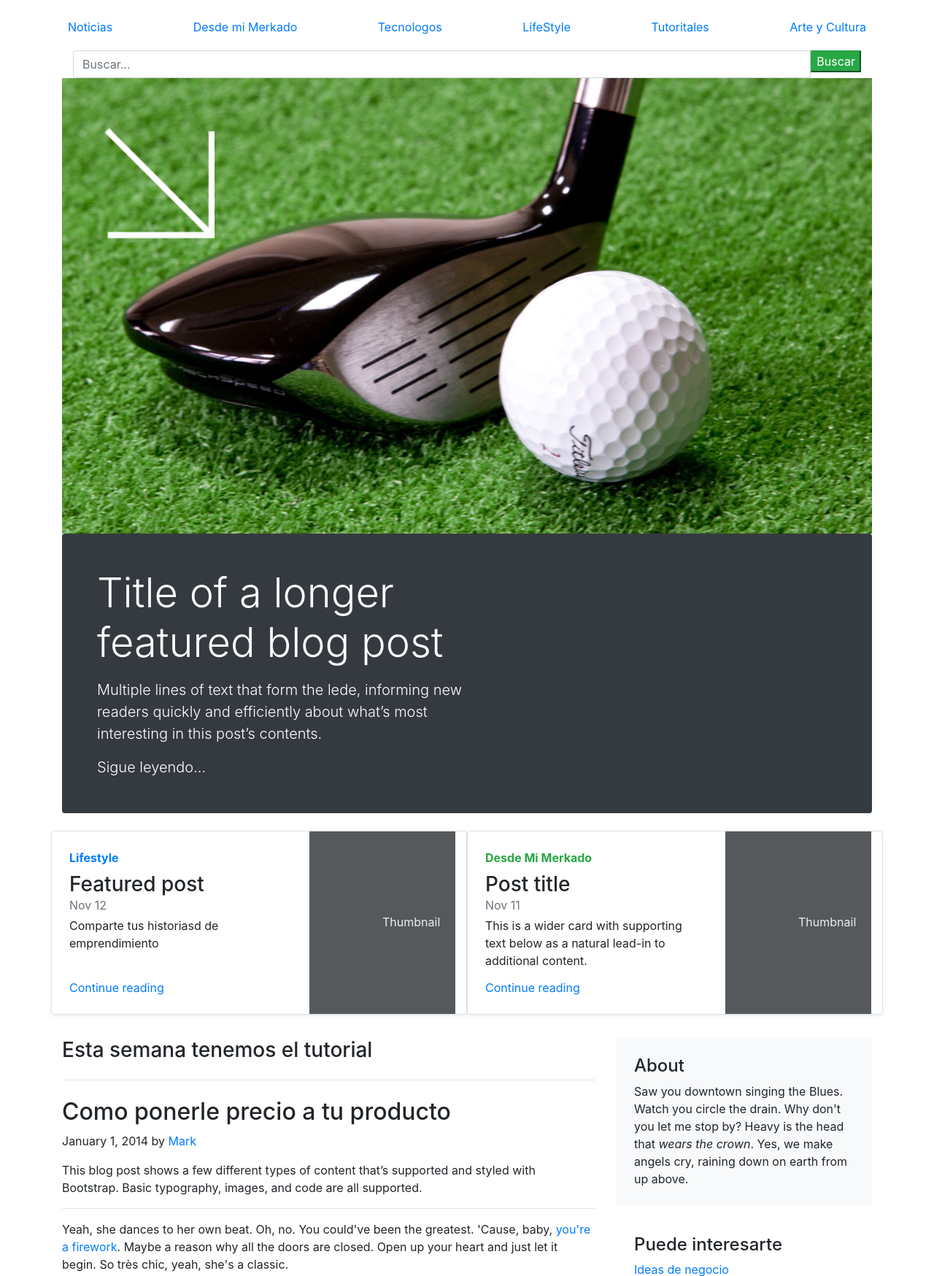
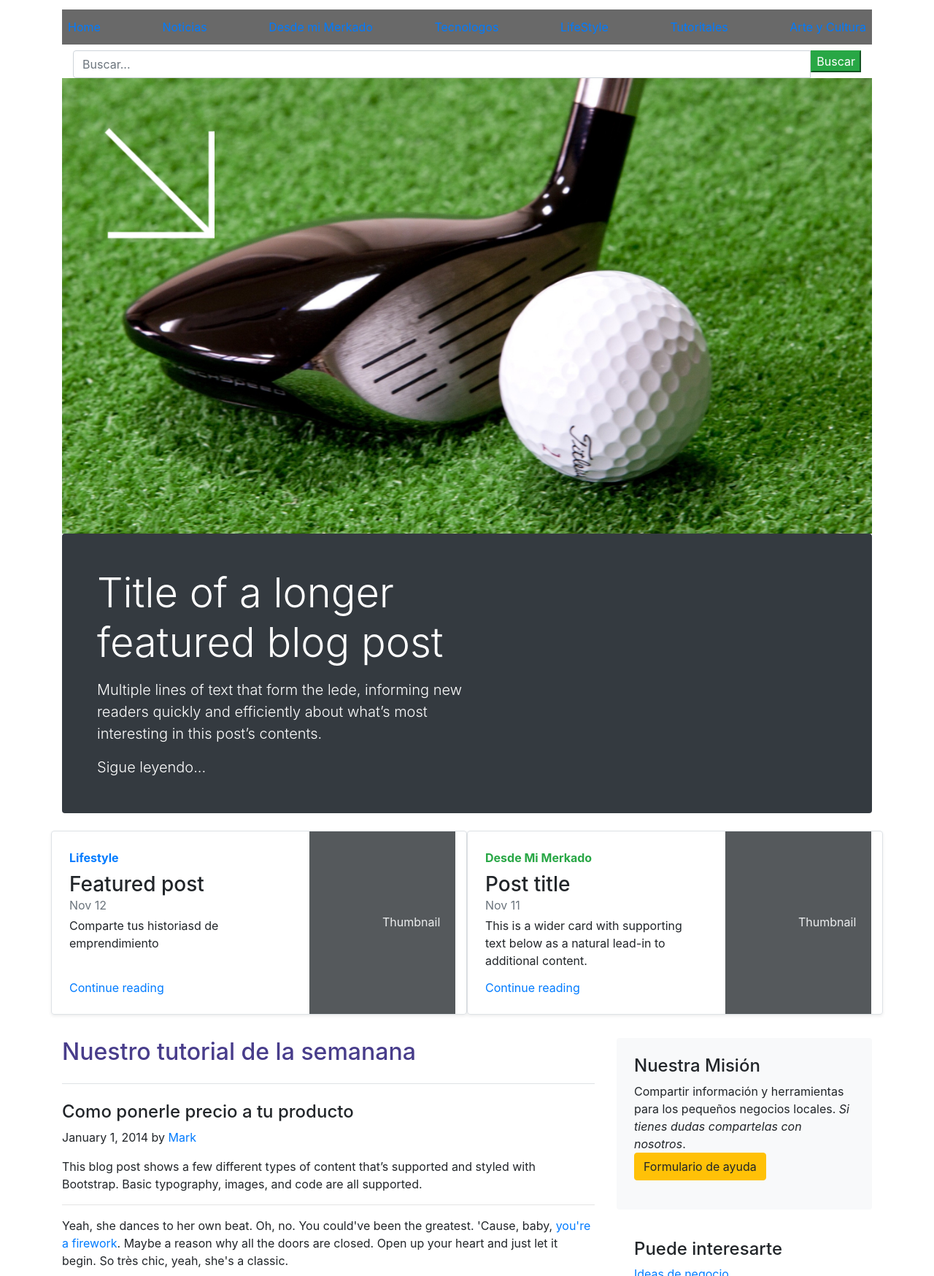
Before and after one commit to posdatamexico/bootstrap, a website: page index.html in a window 1280 px wide. Shown: the part 75-1823 px from the top of the page at 73% size. Drawn offline with nearby package versions, Linux system fonts and the light colour scheme.

Commit message:
contacto template

```diff
--- a/index.html
+++ b/index.html
@@ -25,6 +25,7 @@
 
   <div class="nav-scroller py-1 mb-2">
     <nav class="nav d-flex justify-content-between">
+      <a class="p-2 link-secondary" href="#">Home</a>
       <a class="p-2 link-secondary" href="#">Noticias</a>
       <a class="p-2 link-secondary" href="#">Desde mi Merkado</a>
       <a class="p-2 link-secondary" href="#">Tecnologos</a>
@@ -101,11 +102,11 @@
 
   <div class="row">
     <div class="col-md-8">
-      <h3 class="pb-4 mb-4 fst-italic border-bottom">
-        Esta semana tenemos el tutorial
-      </h3>
+      <h2 class="pb-4 mb-4 fst-italic border-bottom">
+        Nuestro tutorial de la semanana
+      </h2>
 <article class="blog-post">
-        <h2 class="blog-post-title">Como ponerle precio a tu producto</h2>
+        <h4 class="blog-post-title">Como ponerle precio a tu producto</h4>
         <p class="blog-post-meta">January 1, 2014 by <a href="#">Mark</a></p>
 
         <p>This blog post shows a few different types of content that’s supported and styled with Bootstrap. Basic typography, images, and code are all supported.</p>
@@ -171,8 +172,9 @@
 
     <div class="col-md-4">
       <div class="p-4 mb-3 bg-light rounded">
-        <h4 class="fst-italic">About</h4>
-        <p class="mb-0">Saw you downtown singing the Blues. Watch you circle the drain. Why don't you let me stop by? Heavy is the head that <em>wears the crown</em>. Yes, we make angels cry, raining down on earth from up above.</p>
+        <h4 class="fst-italic">Nuestra Misión</h4>
+        <p class="mb-0">Compartir información y herramientas para los pequeños negocios locales. <em>Si tienes dudas compartelas con nosotros</em>.</p>
+        <p><a class="btn btn-warning" href="/contacto.html">Formulario de ayuda</a></p>
       </div>
 
       <div class="p-4">
--- a/styles.css
+++ b/styles.css
@@ -18,3 +18,9 @@
 	margin: 0px auto;
 	padding: 20px 0px 20px 0px;
 }
+.nav-scroller {
+	background-color: #696969;
+}
+h2 {
+	color: #483D8B;
+}
```
Also changed, not shown: contacto.html (added, +36 -0 lines).
